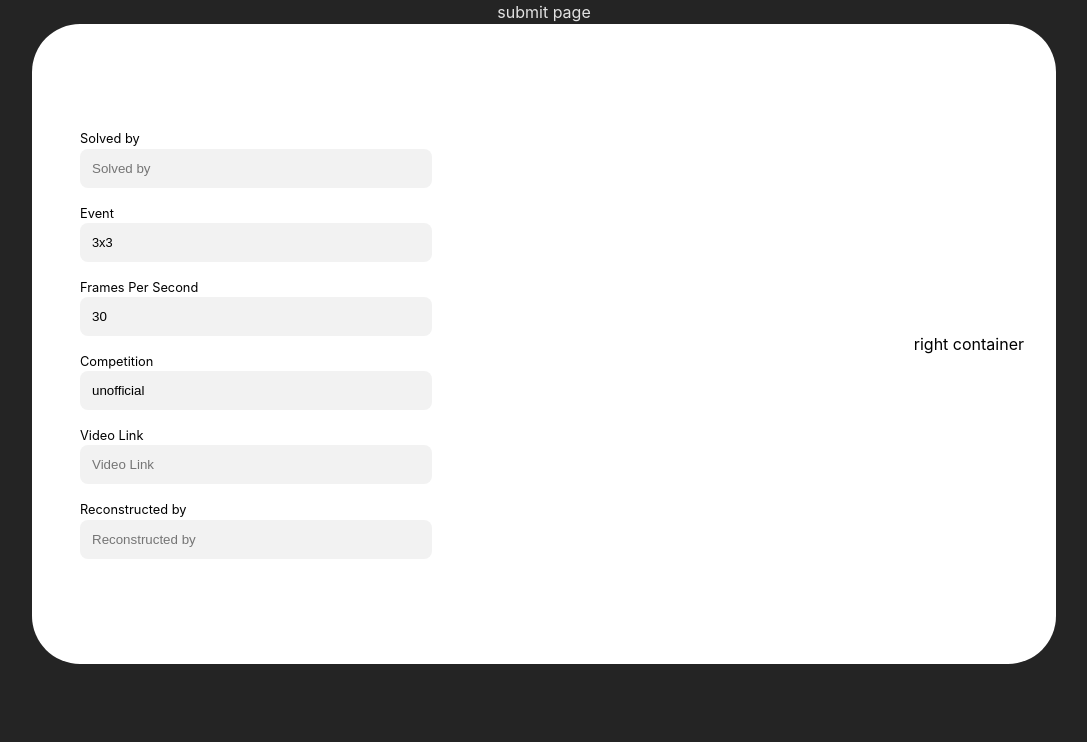
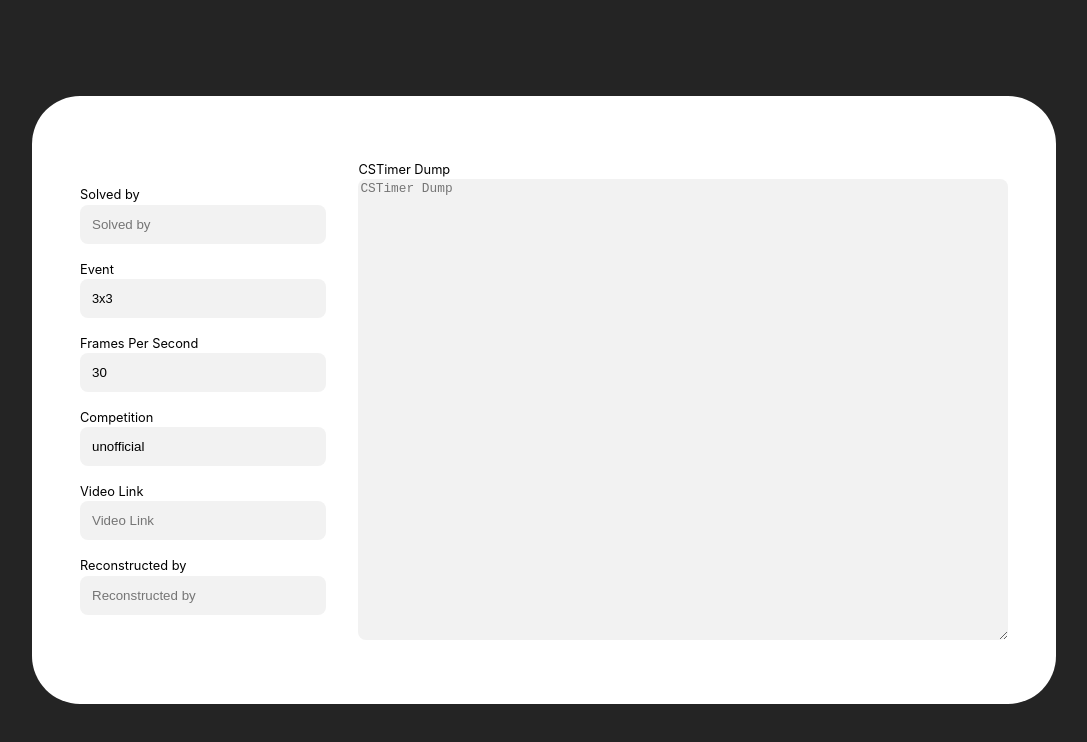
Before and after one commit to Majestic9169/reconstruction-formatter, a React (Vite) app: page /submit in a window 1280 px wide. Shown: the top 742 px of the page, without its empty margins (96-1183 px from the left). Built offline with nearby package versions, Linux system fonts and the light colour scheme.

Commit message:
style: more submit recon styling add overflow property

```diff
--- a/src/pages/SubmitRecon.tsx
+++ b/src/pages/SubmitRecon.tsx
@@ -31,7 +31,6 @@
 
   return (
     <div className="submit-page">
-      submit page
       <div className="form-container">
         <div className="left-form-container">
           {inputFields.map(({ key, label, type, options }) => (
@@ -46,7 +45,11 @@
           ))}
         </div>
         <div className="right-form-container">
-          right container
+          <label className="input-label">CSTimer Dump</label>
+          <textarea
+            className="cstimer-dump"
+            placeholder="CSTimer Dump"
+          />
         </div>
       </div>
     </div>
--- a/src/styles/Submit.css
+++ b/src/styles/Submit.css
@@ -1,8 +1,12 @@
+.submit-page {
+  height: 76vh;
+}
+
 .form-container {
   background-color: white;
   color: black;
   width: 80vw;
-  height: 80vh;
+  height: 100%;
   display: flex;
   justify-content: space-between;
   align-items: center;
@@ -22,6 +26,29 @@
 
   /* background-color: black; */
   /* color: white; */
-  border-radius: 3rem;
-  padding: 0.5rem 1rem;
+  border-radius: 1rem;
+  padding: 2rem 1rem;
+  overflow: scroll;
 }
+
+.right-form-container {
+  width: 100%;
+  height: 100%;
+  display: flex;
+  flex-direction: column;
+  text-align: left;
+  padding: 2rem 1rem;
+  justify-content: center;
+  align-items: center;
+  flex-grow: 1;
+  margin: 0;
+}
+
+.right-form-container textarea {
+  width: 100%;
+  height: 100%;
+  font-size: 0.8rem;
+  border: none;
+  border-radius: 0.5rem;
+  background-color: #f2f2f2;
+}
--- a/src/styles/index.css
+++ b/src/styles/index.css
@@ -30,7 +30,7 @@
   display: flex;
   flex-direction: column;
   align-items: center;
-  justify-content: flex-start;
+  justify-content: center;
   /* place-items: center; */
   min-width: 320px;
   min-height: 100vh;
```
